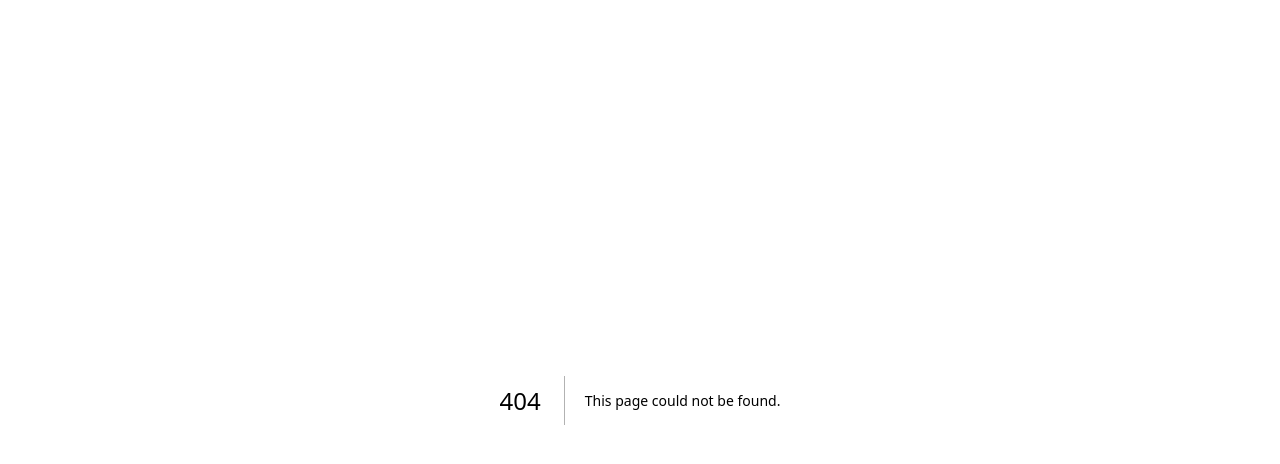
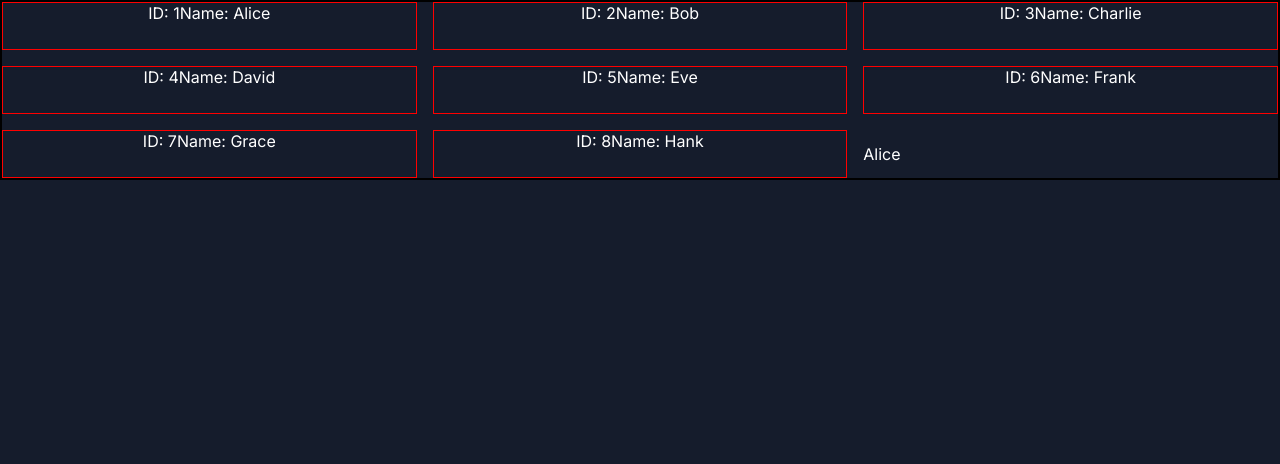
Before and after one commit to ArchitGupta07/Next_DashBoard, a Next.js app: page /squares in a window 1280 px wide. Before the commit this address had no page. Shown: the top 464 px of the page. Built offline with nearby package versions, Linux system fonts and the light colour scheme.

Commit message:
rendering functionality of exam ques tried succesfully in squares page

```diff
--- a/app/page.jsx
+++ b/app/page.jsx
@@ -7,6 +7,7 @@ export default function Home() {
       Homepage
       <br />
       <Link href="/dashboard">Go To DashBoard</Link>
+      <Link href="/squares">Go To Sqaures</Link>
     </main>
   );
 }
--- /dev/null
+++ b/app/squares/page.jsx
@@ -0,0 +1,53 @@
+"use client";
+
+import React, { useState, useEffect } from "react";
+import Square from "@/components/squares/square";
+import "@/components/squares/squares.css";
+
+const Squares = () => {
+  const [current, setCurrent] = useState(null);
+  const [isLoaded, setIsLoaded] = useState(false);
+
+  const people = [
+    { id: 1, name: "Alice" },
+    { id: 2, name: "Bob" },
+    { id: 3, name: "Charlie" },
+    { id: 4, name: "David" },
+    { id: 5, name: "Eve" },
+    { id: 6, name: "Frank" },
+    { id: 7, name: "Grace" },
+    { id: 8, name: "Hank" },
+  ];
+
+  useEffect(() => {
+    const savedCurrent = localStorage.getItem("current");
+    if (savedCurrent) {
+      setCurrent(JSON.parse(savedCurrent));
+    } else {
+      setCurrent({ id: 1, name: "Alice" });
+    }
+    setIsLoaded(true);
+  }, []);
+
+  const toggle = (id, name) => {
+    const newCurrent = { id, name };
+    setCurrent(newCurrent);
+    localStorage.setItem("current", JSON.stringify(newCurrent));
+  };
+
+  if (!isLoaded) {
+    return null; // I have to use it later to avoid errors
+  }
+
+  return (
+    <div className="squares-container">
+      {people.map((item) => (
+        <Square key={item.id} toggle={toggle} id={item.id} name={item.name} />
+      ))}
+
+      <div className="name">{current.name}</div>
+    </div>
+  );
+};
+
+export default Squares;
--- /dev/null
+++ b/components/squares/square.jsx
@@ -0,0 +1,12 @@
+import React from "react";
+
+const Square = ({ id, name, toggle }) => {
+  return (
+    <div className="square" onClick={() => toggle(id, name)}>
+      <p>ID: {id}</p>
+      <p>Name: {name}</p>
+    </div>
+  );
+};
+
+export default Square;
--- /dev/null
+++ b/components/squares/squares.css
@@ -0,0 +1,17 @@
+.squares-container {
+    display:grid;
+    border: 2px solid black;
+    justify-content: center;
+    align-items: center;
+    gap: 1rem;
+    grid-template-columns: repeat(3,1fr);
+
+}
+
+.squares-container .square{
+    display: flex;
+    justify-content: center;
+    height: 3rem;
+    border: 1px solid red;
+    cursor: pointer;
+}
```
